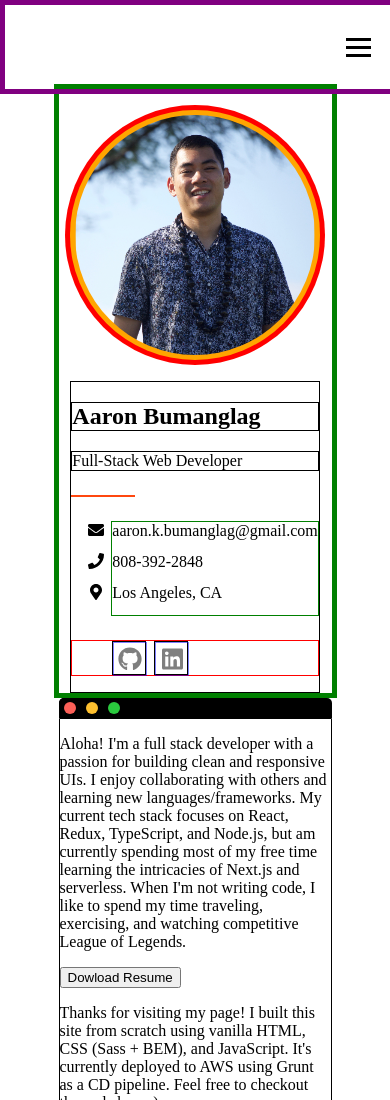
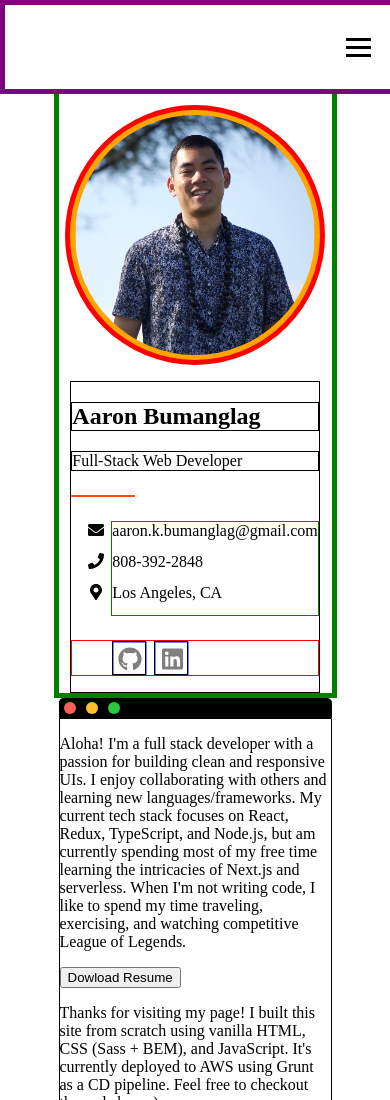
Before and after one commit to akbuma/personal-portfolio, a website: page index.html in a window 390 px wide. Shown: the top 1100 px of the page. Drawn offline with Linux system fonts and the light colour scheme.

Commit message:
fix navbar z-index

```diff
--- a/styles/style.scss
+++ b/styles/style.scss
@@ -9,10 +9,14 @@ body {
 
 header {
   height: 10vh;
+  position: relative;
 }
 
 .navbar {
   position: fixed;
+  z-index: 1;
+  background-color: white;
+
   width: 100%;
   border: 5px solid purple;
   display: flex;
@@ -20,6 +24,7 @@ header {
   align-items: center;
   height: 10vh;
   margin: 0 auto;
+
   &__menu {
     display: flex;
     margin: 0 auto; // overrides the center positioning for toggle
@@ -315,7 +320,7 @@ header {
       opacity: 1;
       transform: translateX(200%);
       overflow-x: hidden;
-      transition: all 0.5s ease-in-out;
+      // transition: all 0.5s ease-in-out;
     }
 
     &__menu.active {
```
Also changed, not shown: styles/style.css, 1 other file.
